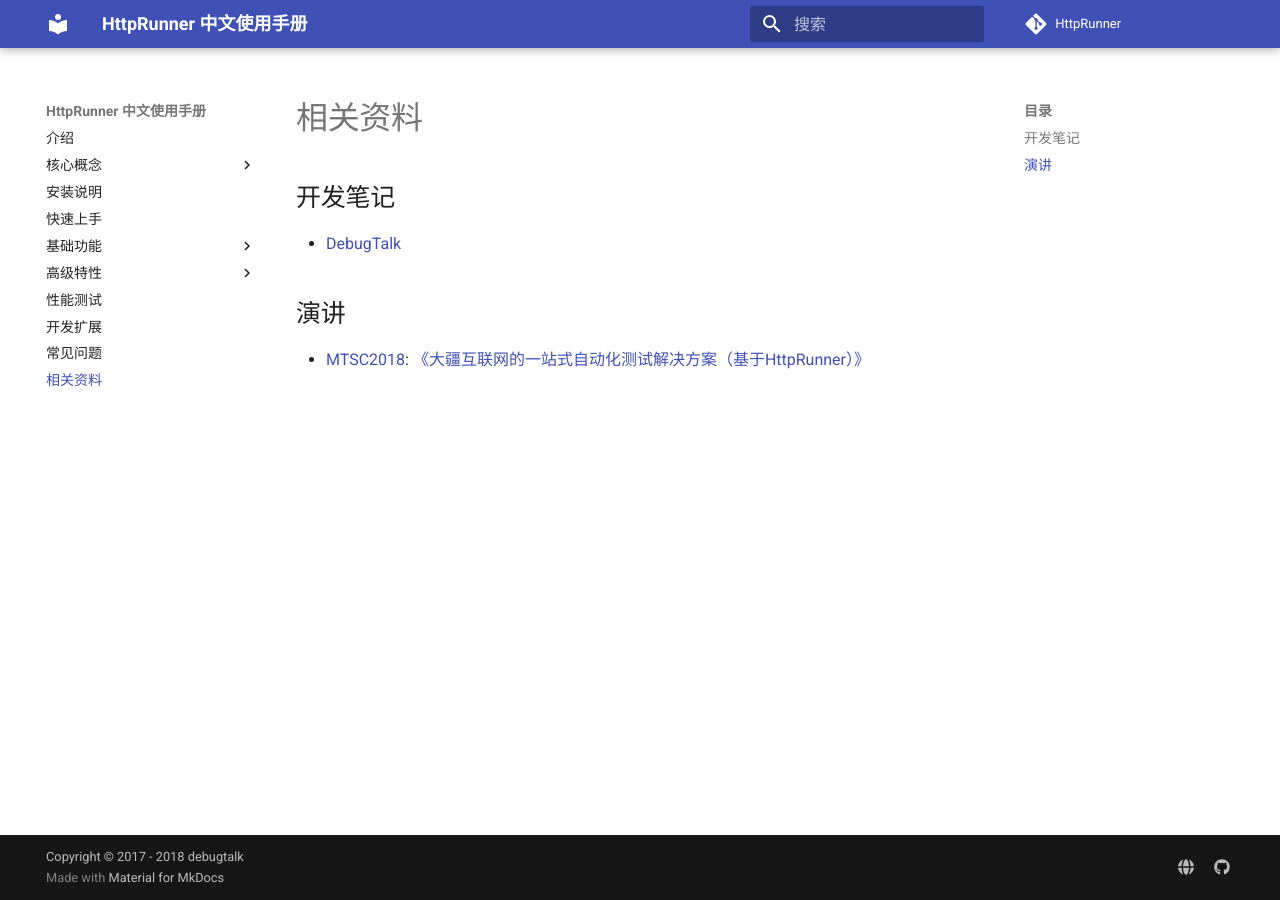
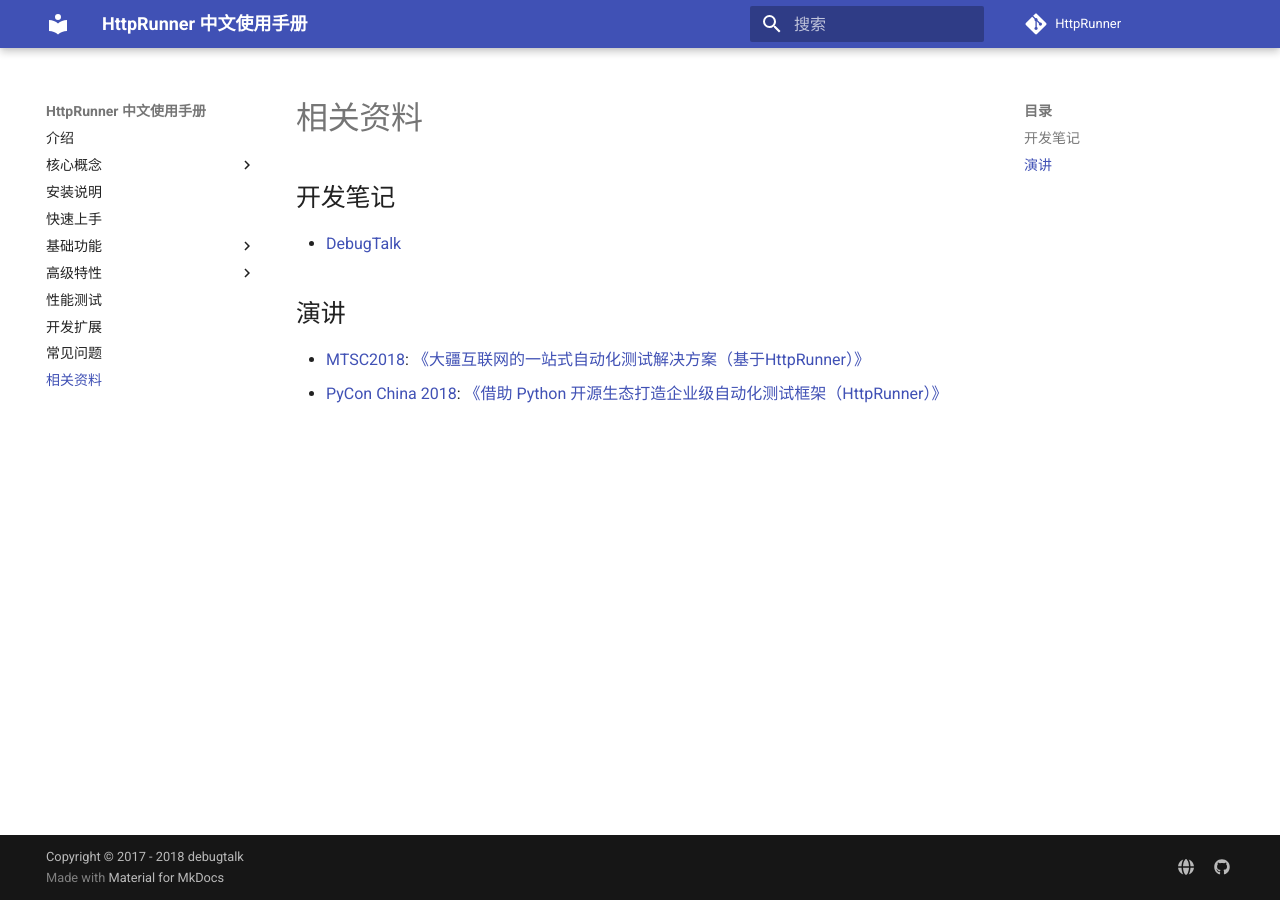
Before and after one commit to httprunner/docs-v1x, an MkDocs documentation site: the page built from docs/related-docs.md, in a window 1280 px wide. Built offline with MkDocs 1.6.1 and Material for MkDocs 9.7.7, drawn with Linux system fonts in a browser that asks for light colours; comment, search, counter and statistics services are not loaded.

Commit message:
add PyCon China 2018 keynote

```diff
--- a/docs/related-docs.md
+++ b/docs/related-docs.md
@@ -6,7 +6,9 @@
 ## 演讲
 
 - [MTSC2018][MTSC2018]: [《大疆互联网的一站式自动化测试解决方案（基于HttpRunner）》][dji-httprunner]
-
+- [PyCon China 2018][PyConChina2018]: [《借助 Python 开源生态打造企业级自动化测试框架（HttpRunner）》][PyCon-HttpRunner]
 
 [MTSC2018]: https://www.bagevent.com/event/1193113
+[PyConChina2018]: http://cn.pycon.org/2018/city_beijing.html
 [dji-httprunner]: /attachments/DJI-HttpRunner.pdf
+[PyCon-HttpRunner]: /attachments/PyCon-HttpRunner.pdf
```
Also changed, not shown: 1 other file.
